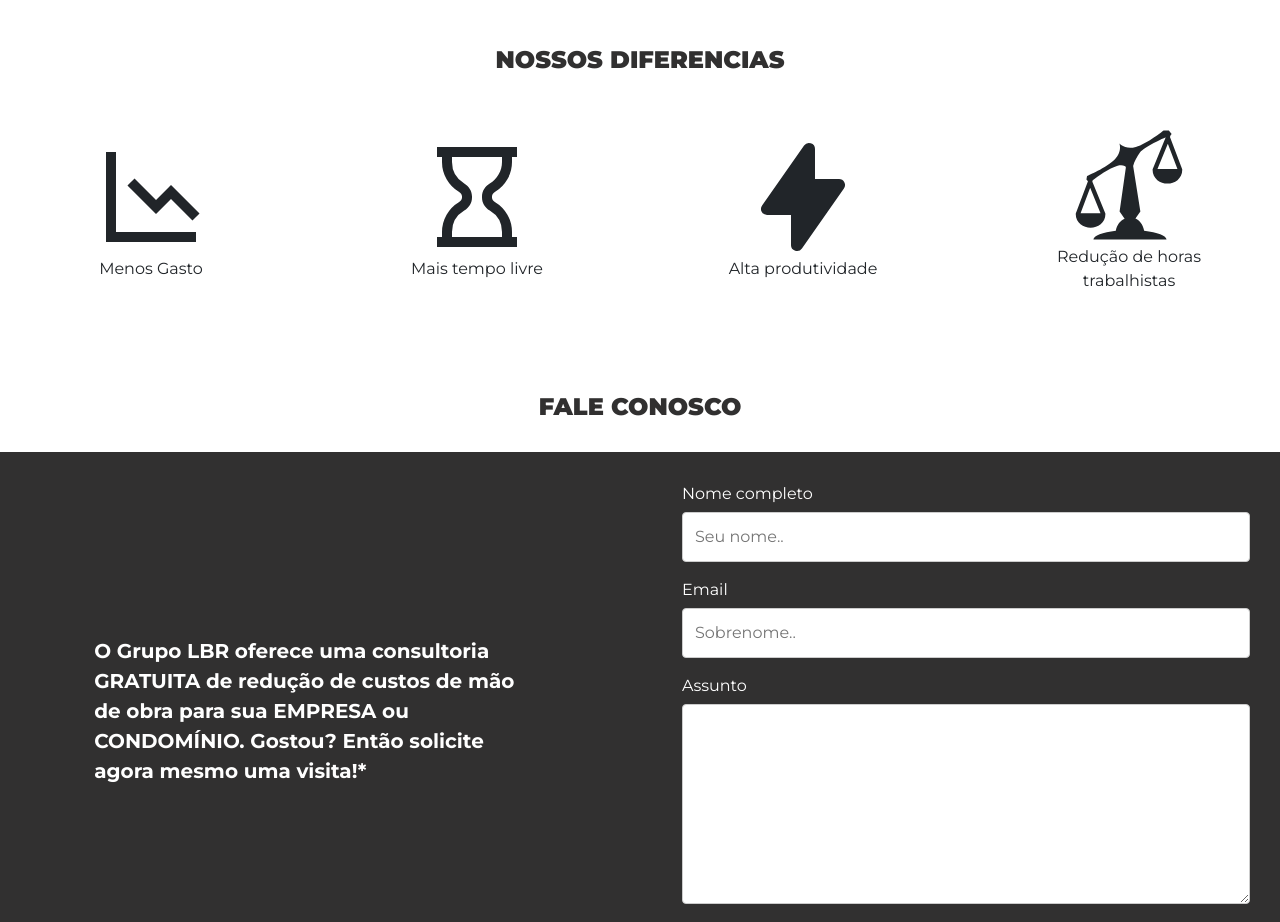
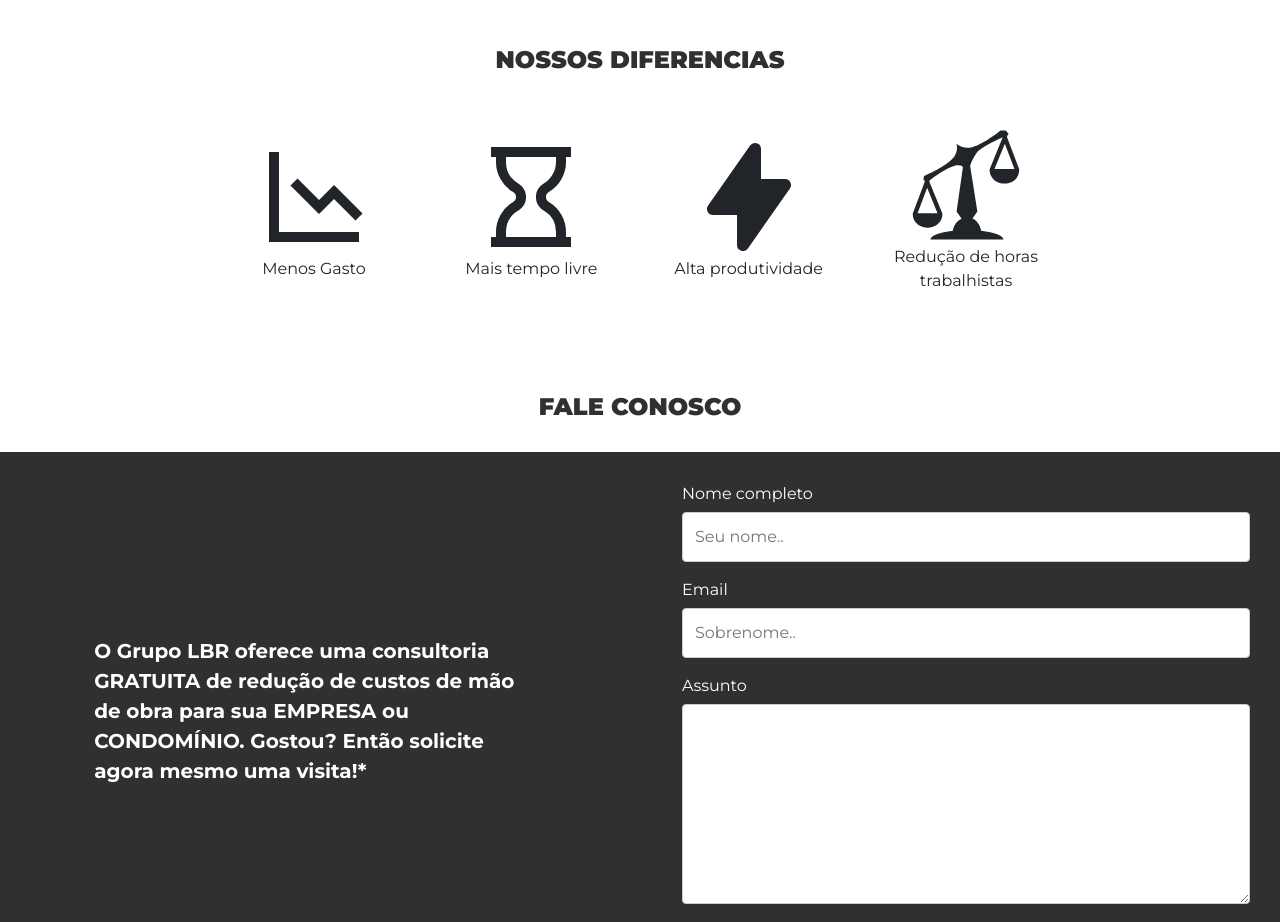
Before and after one commit to brunocordeiro180/lbrservicos, a React (Create React App) app: page / in a window 1280 px wide. Shown: the part 1140-2062 px from the top of the page. Built offline with nearby package versions, Linux system fonts and the light colour scheme.

Commit message:
Ajusta espacamento em diferenciais

```diff
--- a/src/components/diferenciais/diferenciais.component.jsx
+++ b/src/components/diferenciais/diferenciais.component.jsx
@@ -12,19 +12,19 @@ const Diferenciais = () => {
                 <strong>NOSSOS DIFERENCIAS</strong>
             </h4>
             <Row className="diferenciais__row">
-                <Col className="diferenciais__column">
+                <Col lg={2} md={3} sm={6} xs={12} className="diferenciais__column">
                     <BiLineChartDown size={120} />
                     <span>Menos Gasto</span>
                 </Col>
-                <Col className="diferenciais__column">
+                <Col lg={2} md={3} sm={6} xs={12} className="diferenciais__column">
                     <BiHourglass size={120} />
                     <span>Mais tempo livre</span>
                 </Col>
-                <Col className="diferenciais__column">
+                <Col lg={2} md={3} sm={6} xs={12} className="diferenciais__column">
                     <HiLightningBolt size={120} />
                     <span>Alta produtividade</span>
                 </Col>
-                <Col className="diferenciais__column">
+                <Col lg={2} md={3} sm={6} xs={12} className="diferenciais__column">
                     <GiInjustice size={120} />
                     <span>Redução de horas trabalhistas</span>
                 </Col>
--- a/src/components/diferenciais/diferenciais.styles.scss
+++ b/src/components/diferenciais/diferenciais.styles.scss
@@ -19,7 +19,7 @@
         flex-direction: column;
         justify-content: center;
         align-items: center;
-        padding: 0 50px;
+        // padding: 0 50px;
 
         span{
             text-align: center;
```
